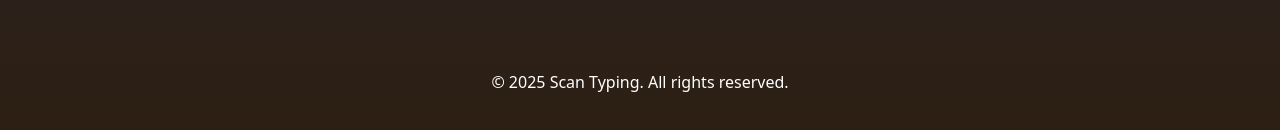
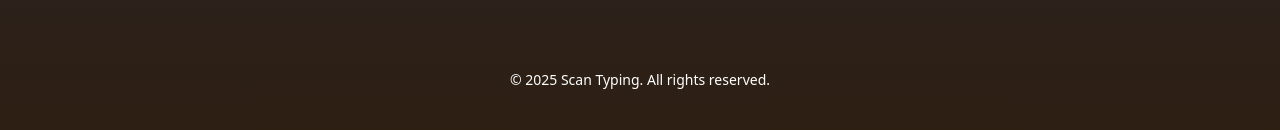
Before and after one commit to kanioh/scan-typing, a Next.js app: page / in a window 1280 px wide. Shown: the part 650-780 px from the top of the page. Built offline with nearby package versions, Linux system fonts and the light colour scheme; no server answers.

Commit message:
フッター微修正

```diff
--- a/app/components/Footer.tsx
+++ b/app/components/Footer.tsx
@@ -1,6 +1,6 @@
 const Footer = () => {
   return (
-    <footer className="text-white text-center">
+    <footer className="text-white text-center text-sm">
       <p>&copy; 2025 Scan Typing. All rights reserved.</p>
     </footer>
   );
```
